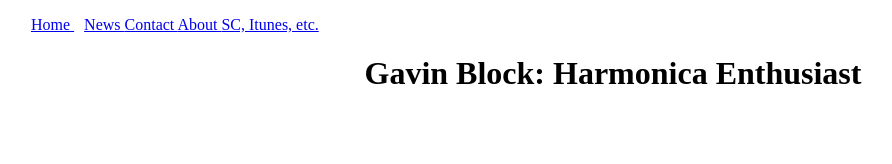
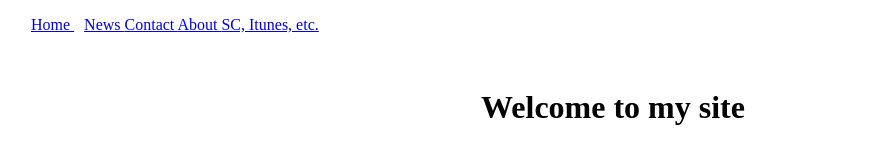
Before and after one commit to SkylerMorgan/website, a plain HTML site: page index.html in a window 1280 px wide. Shown: the whole page, without its empty margins (27-919 px from the left). Drawn offline with Linux system fonts and the light colour scheme.

Commit message:
Update index.html

```diff
--- a/index.html
+++ b/index.html
@@ -1,7 +1,7 @@
 <!DOCTYPE html>
 <html>
 <head>
-
+<link href="https://fonts.googleapis.com/css?family=Oxygen" rel="stylesheet">
 </head>
 
 <body>
@@ -28,7 +28,8 @@
       </a>
     </li>
   </ul>
+  <br>
   <h1 style="text-align: center;">
-    Gavin Block: Harmonica Enthusiast
+    Welcome to my site
   </h1>
 </body>
```
